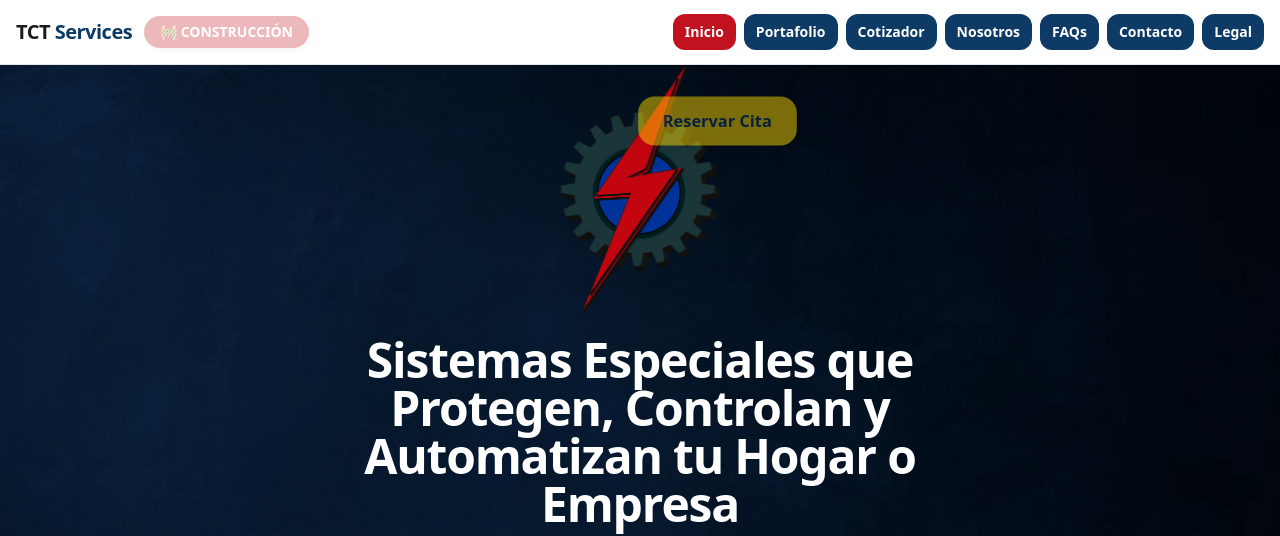
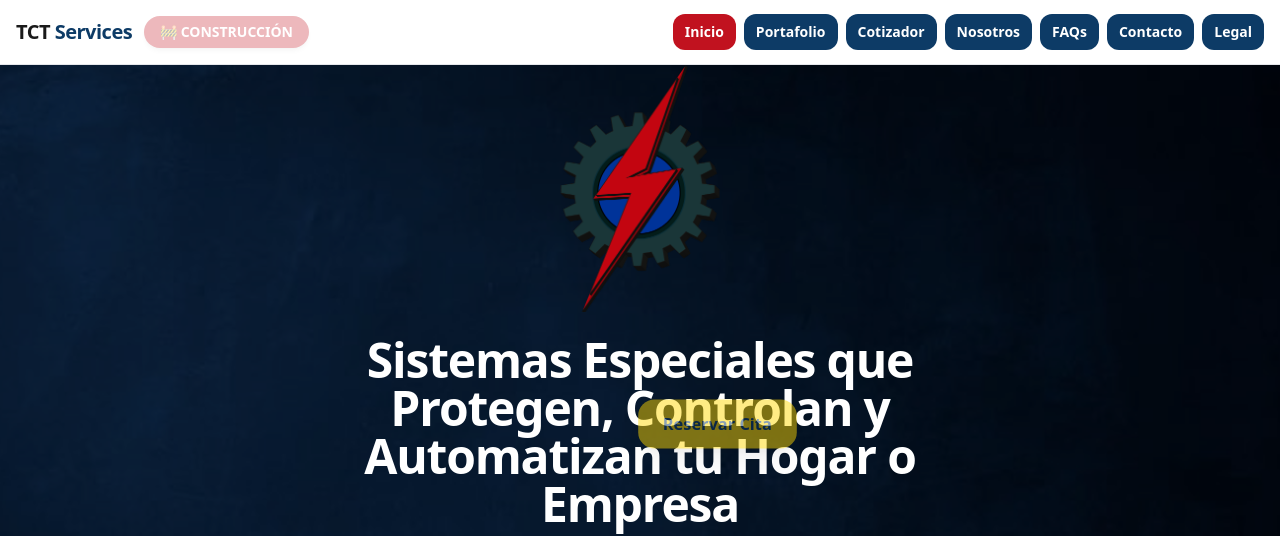
Before and after one commit to eteruel21/tct-portfolio, a React (Vite) app: page / in a window 1280 px wide. Shown: the top 536 px of the page. Built offline with nearby package versions, Linux system fonts and the light colour scheme.

Commit message:
Actualización automática

```diff
--- a/src/pages/Inicio.jsx
+++ b/src/pages/Inicio.jsx
@@ -51,7 +51,7 @@ export default function Inicio() {
           </Link>
           <Link
             to="/reservar"
-            className="absolute top-8 left-1/2 -translate-x-1/2 px-6 py-3 bg-[#FFD700] text-[#0D3B66] rounded-2xl font-semibold hover:bg-[#e5c100] shadow-lg animate-pulseLight z-20"
+            className="fixed top-1/2 left-1/2 -translate-x-1/2 -translate-y-1/2 px-6 py-3 bg-[#FFD700] text-[#0D3B66] rounded-2xl font-semibold hover:bg-[#e5c100] shadow-xl animate-pulseLight z-50"
           >
             Reservar Cita
           </Link>
```
Also changed, not shown: 1 other file (tests, documents, lock files or other folders).
